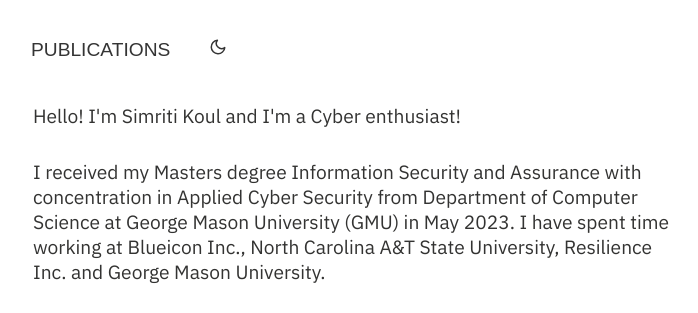
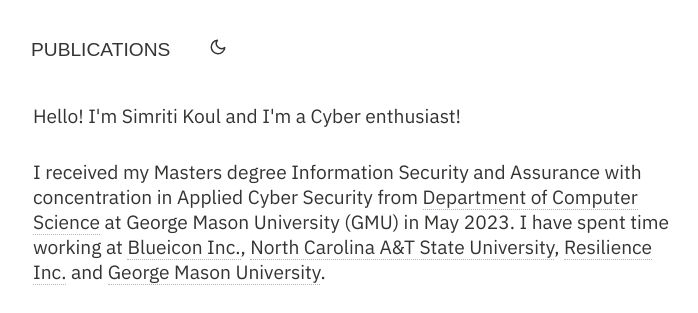
Before and after one commit to SimritiKoul/SimritiKoul.github.io, a plain HTML site: page index.html in a window 1280 px wide. Shown: the top 313 px of the page, 351-1049 px from the left. Drawn offline with nearby package versions, Linux system fonts and the light colour scheme; a web font is replaced by a local one.

Commit message:
change 9

```diff
--- a/index.html
+++ b/index.html
@@ -121,8 +121,8 @@
   <article>
     <div class="article-wrap">
 			<p> Hello! I'm Simriti Koul and I'm a Cyber enthusiast! </p>
-			<p>I received my Masters degree Information Security and Assurance with concentration in Applied Cyber Security from <a href="https://cs.gmu.edu/" ></a> Department of Computer Science  at George Mason University (GMU) in May 2023.
-				I have spent time working at <a href="https://blueiconinc.com/" ></a>Blueicon Inc., <a href="https://www.ncat.edu/" ></a>North Carolina A&T State University, <a href="http://www.mylearningtools.org/" ></a>Resilience Inc. and <a href="https://www.gmu.edu/" ></a>George Mason University.</p>
+			<p>I received my Masters degree Information Security and Assurance with concentration in Applied Cyber Security from <a href="https://cs.gmu.edu/" >Department of Computer Science</a> at George Mason University (GMU) in May 2023.
+				I have spent time working at <a href="https://blueiconinc.com/" >Blueicon Inc.</a>, <a href="https://www.ncat.edu/" >North Carolina A&T State University</a>, <a href="http://www.mylearningtools.org/" >Resilience Inc.</a> and <a href="https://www.gmu.edu/" >George Mason University</a>.</p>
 			<p>	Throughout my career, I have amassed a diverse and robust experience in cybersecurity, software development, and auditing.
 				As a Software Engineer at Blueicon Inc., I developed high-quality software applications with a strong emphasis on security, implementing secure coding practices and integrating security requirements into the software development lifecycle.
 				My role involved threat modeling, risk assessments, code reviews, and security testing, ensuring adherence to security standards and staying current with emerging security trends.
```
